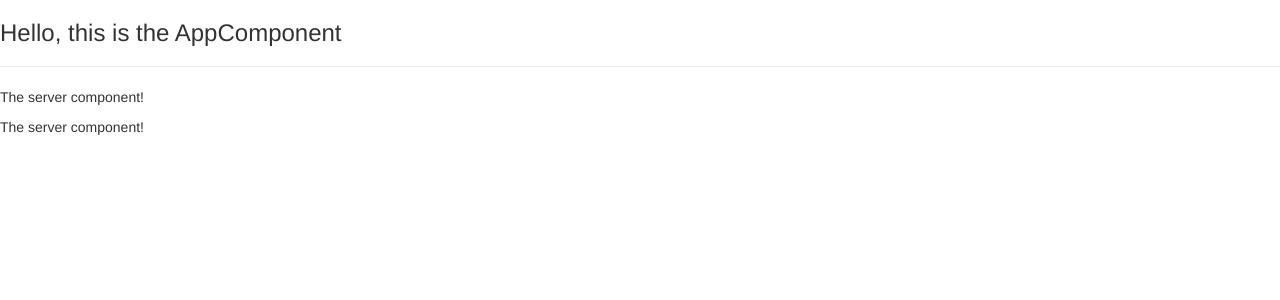
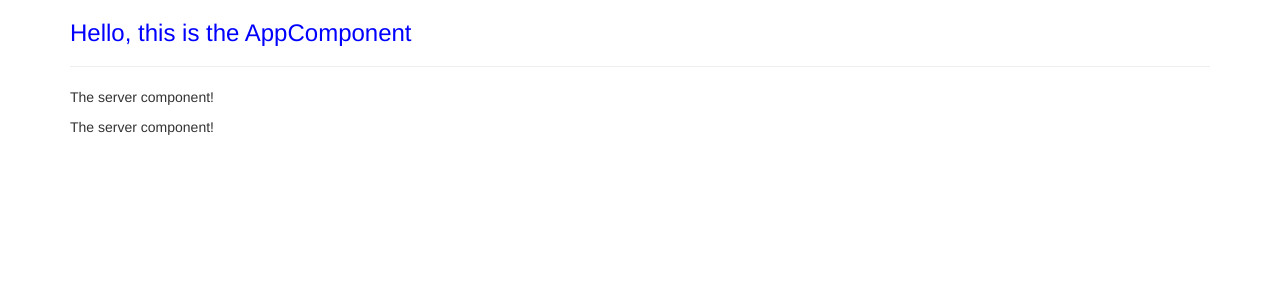
Before and after one commit to RichBurman/Angular_Udemy, an Angular app: page / in a window 1280 px wide. Shown: the top 300 px of the page. Built offline with nearby package versions, Linux system fonts and the light colour scheme.

Commit message:
Add styling to components

```diff
--- a/src/app/app.component.css
+++ b/src/app/app.component.css
@@ -0,0 +1,3 @@
+h3 {
+    color: darkblue
+}
--- a/src/app/app.component.html
+++ b/src/app/app.component.html
@@ -1,3 +1,11 @@
-<h3>Hello, this is the AppComponent</h3>
-<hr>
-<app-servers></app-servers>
+<div class="container">
+    <div class="row">
+        <div class="col-xs-12">
+            <h3>Hello, this is the AppComponent</h3>
+            <hr>
+            <app-servers></app-servers>
+            <!-- <div app-servers></div> -->
+            <!-- <div class="app-servers"></div> -->
+        </div>
+    </div>
+</div>
--- a/src/app/app.component.ts
+++ b/src/app/app.component.ts
@@ -3,7 +3,12 @@
 @Component({
   selector: 'app-root',
   templateUrl: './app.component.html',
-  styleUrl: './app.component.css'
+  // styleUrl: './app.component.css'
+  styles: [`
+      h3 {
+        color: blue;
+      }
+    `],
 })
 export class AppComponent {
 }
--- a/src/app/servers/servers.component.ts
+++ b/src/app/servers/servers.component.ts
@@ -1,8 +1,10 @@
-import { Component } from '@angular/core';
+import { Component, OnInit } from '@angular/core';
 
 @Component({
-  selector: 'app-servers',
-  templateUrl: './servers.component.html',
+  // selector: [app-servers],
+  // selector: '.app-servers',
+  selector: 'app-servers', //best to use for components
+  template: '<app-server></app-server><app-server></app-server>',
   styleUrl: './servers.component.css'
 })
 export class ServersComponent {
```
